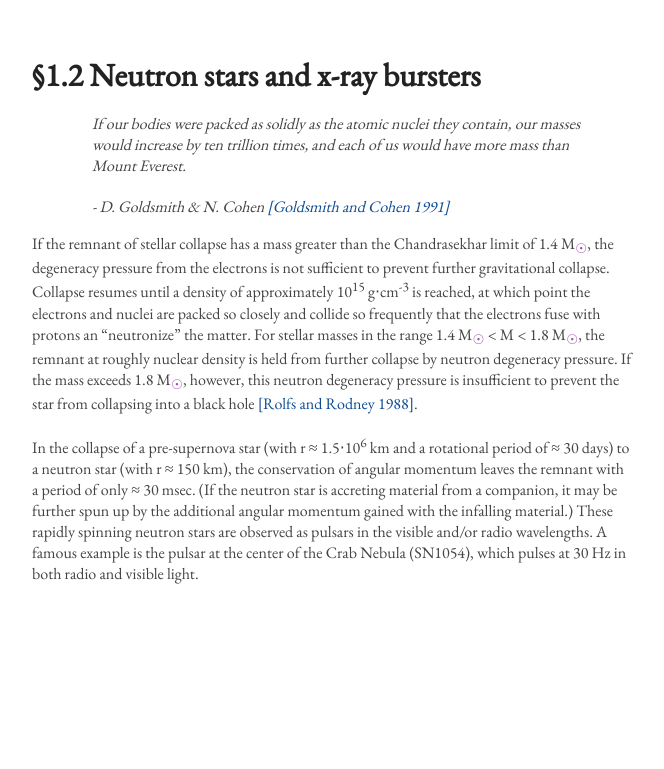
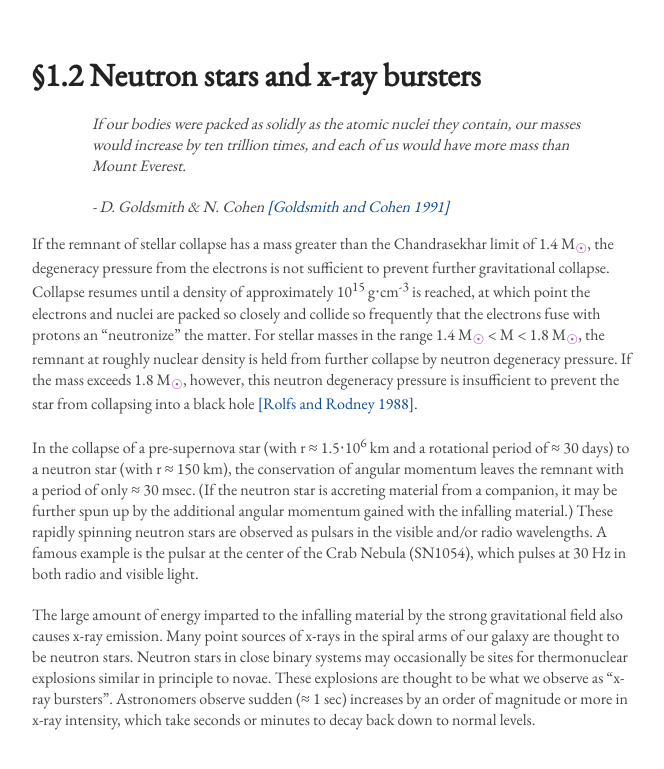
Before and after one commit to dwvisser/19ne-thesis, a Jekyll site: the page built from 1.3-neutron-stars-and-x-ray-bursters.md, in a window 1280 px wide. Shown: the top 769 px of the page, without its empty margins (308-972 px from the left). Built offline with Jekyll 4.4.1, drawn with Linux system fonts in a browser that asks for light colours.

Commit message:
Added 3rd paragraph to section 1.3.

```diff
--- a/1.3-neutron-stars-and-x-ray-bursters.md
+++ b/1.3-neutron-stars-and-x-ray-bursters.md
@@ -40,3 +40,12 @@ material.) These rapidly spinning neutron stars are observed as pulsars in the
 visible and/or radio wavelengths. A famous example is the pulsar at the center
 of the Crab Nebula (SN1054), which pulses at 30 Hz in both radio and visible
 light.
+
+The large amount of energy imparted to the infalling material by the strong
+gravitational field also causes x-ray emission. Many point sources of x-rays
+in the spiral arms of our galaxy are thought to be neutron stars. Neutron
+stars in close binary systems may occasionally be sites for thermonuclear
+explosions similar in principle to novae. These explosions are thought to be
+what we observe as "x-ray bursters". Astronomers observe sudden (≈ 1 sec)
+increases by an order of magnitude or more in x-ray intensity, which take
+seconds or minutes to decay back down to normal levels.
```
